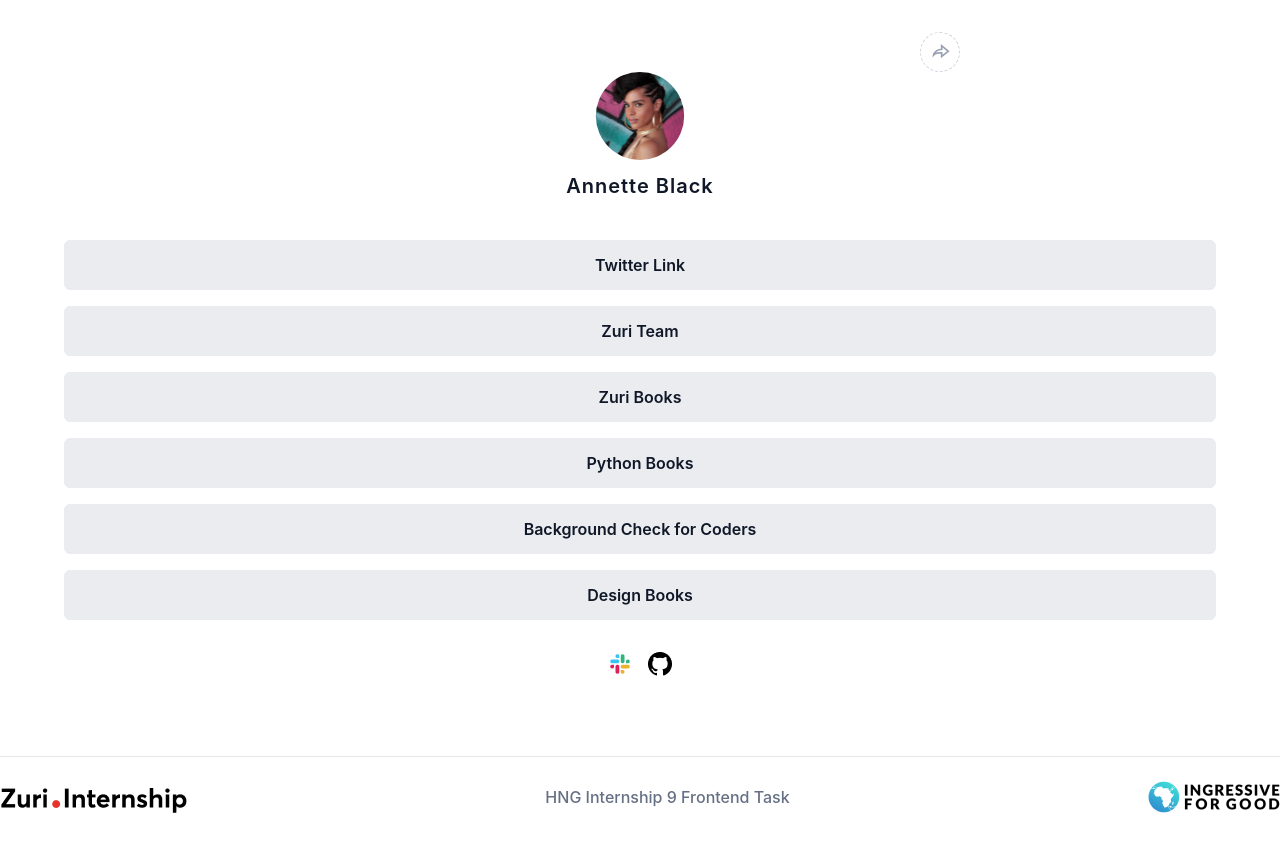
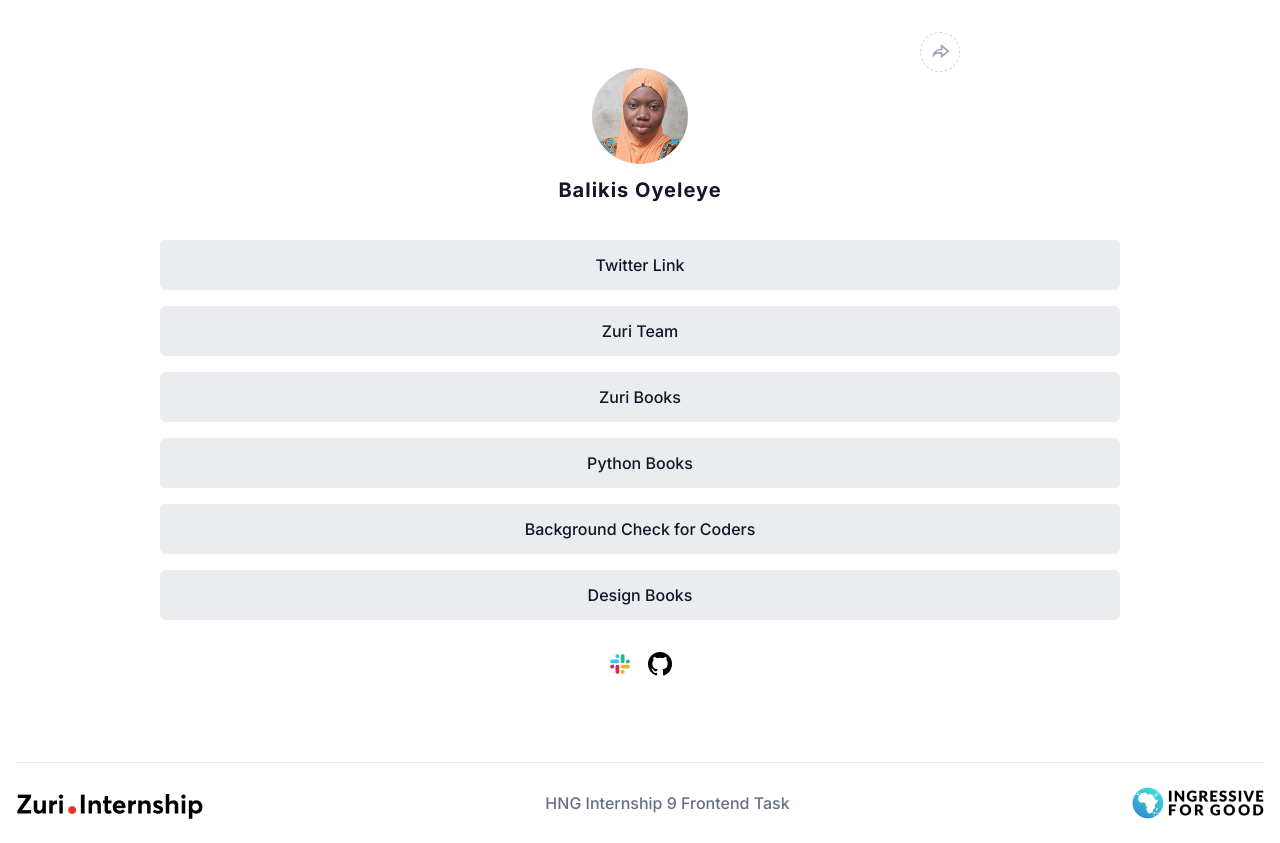
Before and after one commit to Qreamville/ZuriHNG-Task-1, a Next.js app: page / in a window 1280 px wide. Built offline with nearby package versions, Linux system fonts and the light colour scheme.

Commit message:
Update project

```diff
--- a/components/Footer.tsx
+++ b/components/Footer.tsx
@@ -5,9 +5,9 @@ import Zuri from "../assets/image/zuri.png";
 
 const Footer = () => {
   return (
-    <footer className="container mx-auto">
+    <footer className="container mx-auto px-4">
       <hr />
-      <div className="flex flex-col md:flex-row py-6 items-center justify-between gap-y-4">
+      <div className="flex flex-col sm:flex-row py-6 sm:items-center justify-between gap-y-4 items-start ">
         <Image src={Zuri} alt="Zuri" />
         <p className="font-medium text-[#667085] text-md">
           HNG Internship 9 Frontend Task
--- a/components/Header.tsx
+++ b/components/Header.tsx
@@ -1,19 +1,36 @@
 import Image from "next/image";
-import React from "react";
-import ProfileImage from "../assets/image/profile__img.svg";
+import React, { useState } from "react";
+import ProfileImage from "../assets/image/balikis.jpg";
 import { RiShareForwardLine } from "react-icons/ri";
 import { BsThreeDots } from "react-icons/bs";
+import { HiOutlineCamera } from "react-icons/hi";
 
 const Header = () => {
   return (
     <header className="h-52 flex flex-col items-center justify-center mt-8 relative">
-      <div className="flex flex-col gap-y-3">
-        <Image src={ProfileImage} id="profile_img" />
+      <div className="flex flex-col gap-y-3 items-center">
+        <div className="profile-container relative h-24 w-24 cursor-pointer">
+          <Image
+            id="profile_img"
+            src={ProfileImage}
+            alt="balikis"
+            layout="fill"
+            className="rounded-full"
+          />
+
+          <div className="profile-overlay bg-[#344054BF] top-0 bottom-0 w-full rounded-full absolute">
+            <HiOutlineCamera
+              color="#F9FAFB"
+              size={28}
+              className="absolute bottom-1 left-1/2 -translate-x-1/2"
+            />
+          </div>
+        </div>
         <h2
           id="twitter"
-          className="text-[#101828] font-semibold text-xl tracking-wider"
+          className="text-[#101828] font-bold text-xl tracking-wider"
         >
-          Annette Black
+          Balikis Oyeleye
         </h2>
         <h2 id="slack" className="hidden">
           BalikisOyeleye
--- a/components/Main.tsx
+++ b/components/Main.tsx
@@ -9,23 +9,24 @@ const Main = () => {
     <main className="container mx-auto w-full mb-20">
       <div className="flex flex-col gap-y-4 items-center justify-center">
         {links.map((link) => (
-          <button
+          <a
+            href={link.link}
             id={link.tag}
-            className="bg-[#EAECF0] text-center rounded-md border border-[#eaecf0] py-3 max-w-6xl w-11/12"
             key={link.id}
+            className="font-medium text-[#101828] text-md bg-[#EAECF0] text-center rounded-md border border-[#eaecf0] py-3 max-w-6xl w-10/12 md:w-9/12 hover:bg-[#D0D5DD]"
+            target="_blank"
           >
-            <a
-              href={link.link}
-              className="font-semibold text-[#101828] text-md"
-            >
-              {link.name}
-            </a>
-          </button>
+            {link.name}
+          </a>
         ))}
       </div>
       <div className="flex gap-x-4 items-center justify-center mt-8">
-        <Image src={Slack} alt="slack" />
-        <Image src={Github} alt="github" />
+        <a href="https://app.slack.com/client/T042F7V19Q8/C041JU70S5U/rimeto_profile/U048P0W7709">
+          <Image src={Slack} alt="slack" className="cursor-pointer" />
+        </a>
+        <a href="https://github.com/Qreamville">
+          <Image src={Github} alt="github" className="cursor-pointer" />
+        </a>
       </div>
     </main>
   );
--- a/styles/globals.css
+++ b/styles/globals.css
@@ -1,9 +1,17 @@
+@import url("https://fonts.googleapis.com/css2?family=Inter:wght@100;200;300;400;500;600;700;800&display=swap");
+
 @tailwind base;
 @tailwind components;
 @tailwind utilities;
 
-@import url("https://fonts.googleapis.com/css2?family=Inter:wght@300;400;500;600;700&display=swap");
-
 body {
   font-family: "Inter", sans-serif;
 }
+
+.profile-container .profile-overlay {
+  opacity: 0;
+}
+
+.profile-container:hover .profile-overlay {
+  opacity: 1;
+}
--- a/utils/link.ts
+++ b/utils/link.ts
@@ -16,13 +16,13 @@ export const links = [
     id: 4,
     tag: "book_python",
     name: "Python Books",
-    link: "https://books.zuri.team/python-for-beginners?ref_id=%3Cyourslackname%3E",
+    link: "https://books.zuri.team/python-for-beginners?ref_id=balikis",
   },
   {
     id: 5,
     tag: "pitch",
     name: "Background Check for Coders",
-    link: "https://background.zuri.team/",
+    link: "https://pitch.zuri.team/",
   },
   {
     id: 6,
```
Also changed, not shown: assets/image/balikis.jpg (added).
